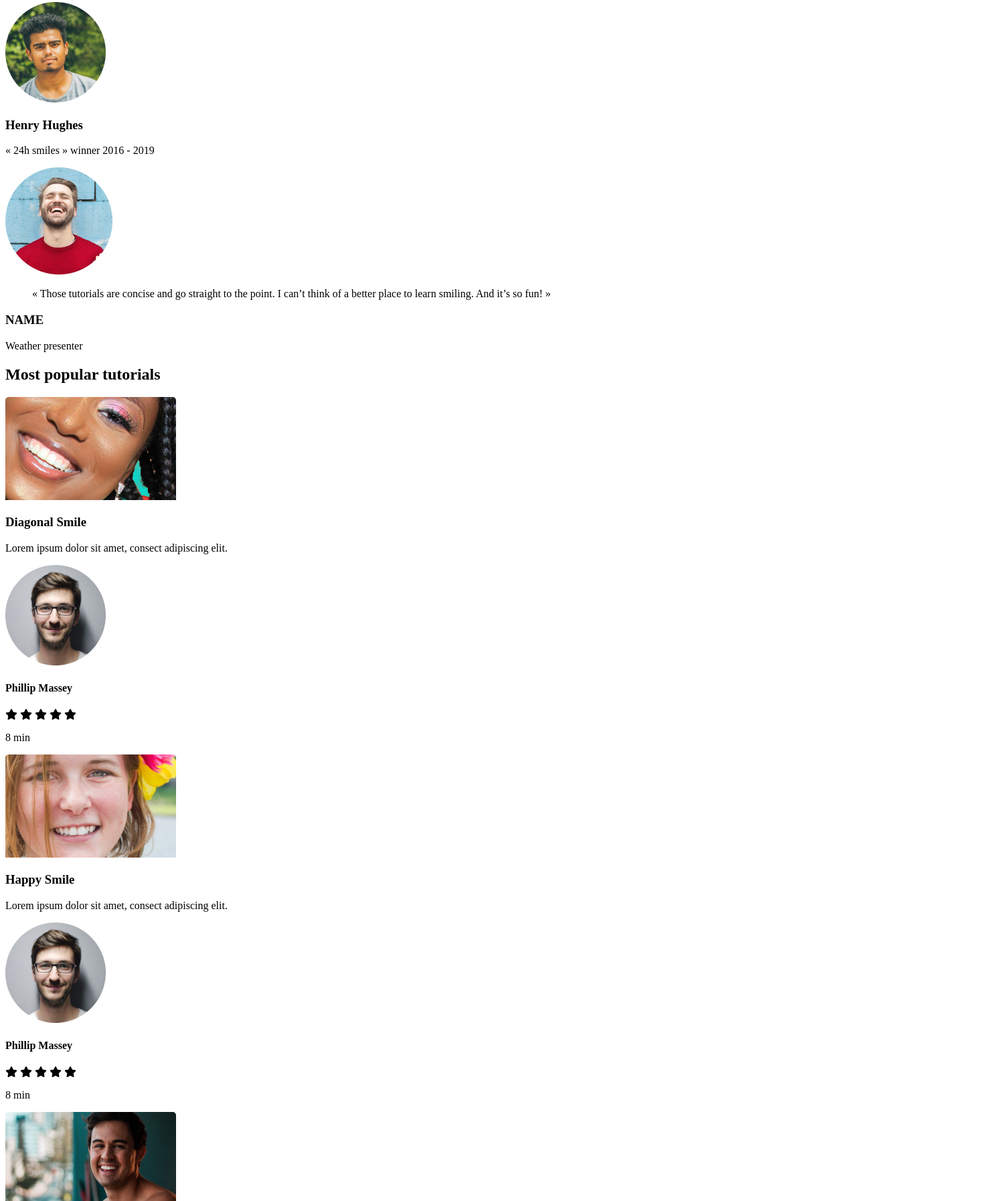
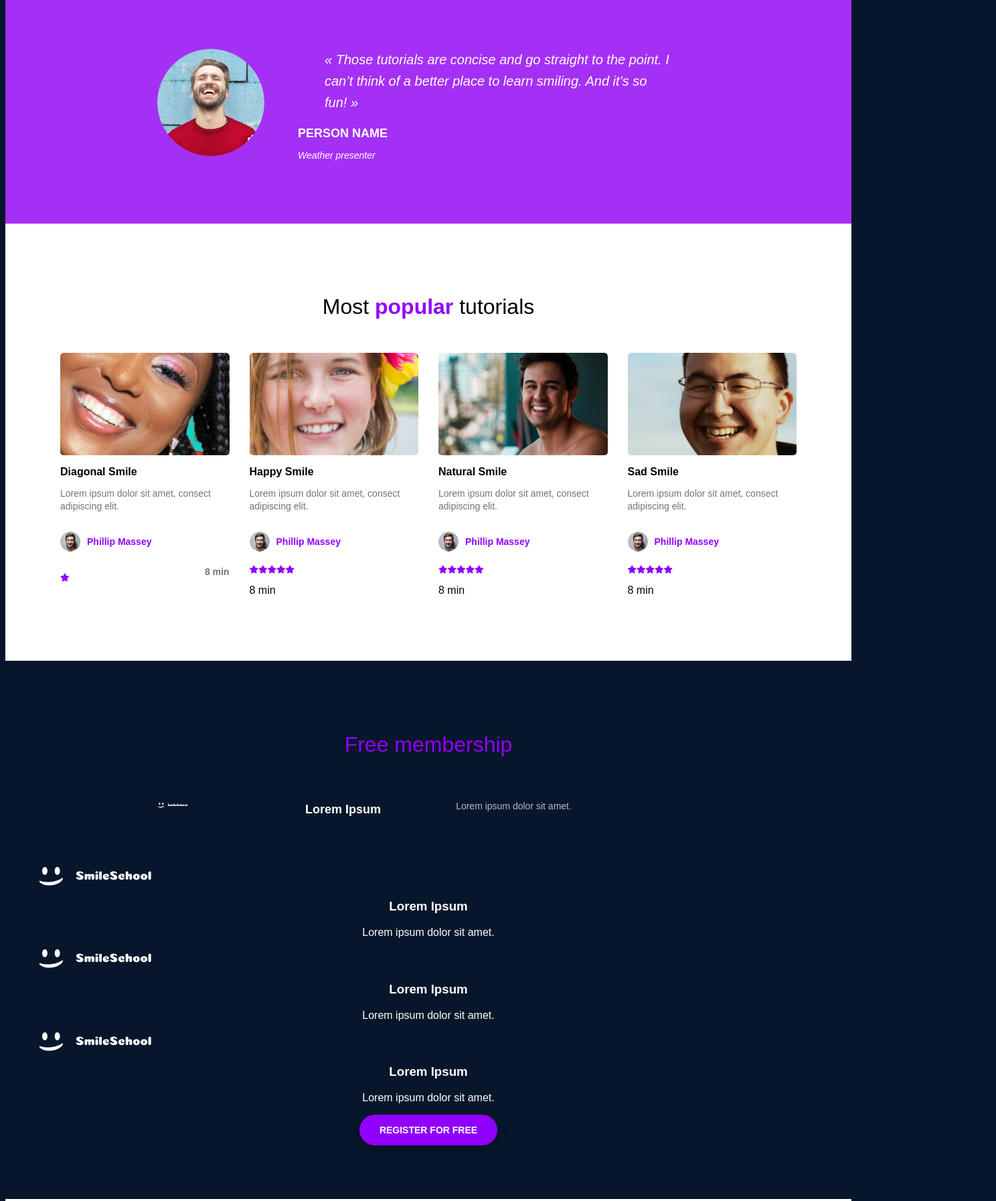
Before and after one commit to Poshdesigner/alx_html_css, a plain HTML site: page css_advanced/index.html in a window 1280 px wide. Shown: the part 1006-2800 px from the top of the page at 67% size, 1488 px wide, since content can reach past the window. Drawn offline with Linux system fonts and the light colour scheme.

Commit message:
Final changes done

```diff
--- a/css_advanced/index.html
+++ b/css_advanced/index.html
@@ -29,7 +29,7 @@
     <main>
 
         <!-- HERO SECTION -->
-        <section>
+        <section class="hero-section">
             <div>
                 <h1>Get schooled</h1>
                 <span>SMILES</span>
@@ -72,7 +72,7 @@
 
 
         <!-- TESTIMONIAL -->
-        <section>
+        <section class="testimonial-section">
             <div>
                 <img src="./images/5.png" alt="testimonial image">
             </div>
@@ -82,15 +82,16 @@
                     « Those tutorials are concise and go straight to the point.
                     I can’t think of a better place to learn smiling. And it’s so fun! »
                 </blockquote>
-                <h3>NAME</h3>
+                <h3>PERSON NAME</h3>
                 <p>Weather presenter</p>
             </div>
         </section>
 
 
         <!-- POPULAR TUTORIALS -->
-        <section>
-            <h2>Most popular tutorials</h2>
+        <section class="popular-tutorials">
+
+              <h2>Most <span class="purple-word">popular</span> tutorials</h2>
 
                  <div class="tutorials">
 
@@ -104,15 +105,13 @@
                 <h4>Phillip Massey</h4>
                  </div>
 
+                 <div class="tutorial-info">
                  <div class="rating">
                  <i class="fa-solid fa-star"></i>
-                        <i class="fa-solid fa-star"></i>
-                        <i class="fa-solid fa-star"></i>
-                        <i class="fa-solid fa-star"></i>
-                        <i class="fa-solid fa-star"></i>
+                 </div>
+                 <p>8 min</p>
                  </div>
 
-                    <p>8 min</p>
                  </div>
 
                 <div>
@@ -183,10 +182,10 @@
 
 
         <!-- FREE MEMBERSHIP -->
-        <section>
+        <section class="membership-section">
             <h2>Free membership</h2>
 
-            <div>
+            <div class="membership-grid">
                 <img src="./images/logo.png" alt="logo">
                 <h3>Lorem Ipsum</h3>
                 <p>Lorem ipsum dolor sit amet.</p>
@@ -215,7 +214,7 @@
 
 
         <!-- FAQ -->
-        <section>
+        <section class="faq-section">
             <h2>F.A.Q</h2>
 
             <div class="faq-columns">
@@ -243,7 +242,7 @@
 
 
     <!-- FOOTER -->
-    <footer>
+    <footer class="main-footer">
         <section>
             <div>
                 <img src="images/logo.png" alt="logo">
--- a/css_advanced/styles.css
+++ b/css_advanced/styles.css
@@ -0,0 +1,487 @@
+:root {
+    --purple-main: #9000FF;
+    --dark-blue-bg: #07162b;
+}
+body {
+    font-family: Arial, sans-serif;
+    color: white;
+    background-color: var(--dark-blue-bg);
+}
+img {
+    display: block;
+    max-width: 100%;
+}
+
+/* --- B. HEADER & NAVIGATION --- */
+header {
+    position: absolute; /* Allows content below to use the space */
+    width: 100%;
+    padding: 30px 100px; /* Space around the navigation */
+    z-index: 10;
+}
+
+nav {
+    display: flex;
+    justify-content: space-between 100%; /* Pushes logo left, links right */
+    align-items: center;
+}
+
+nav img {
+    height: 30px; /* Adjust height of the logo */
+}
+
+nav ul {
+    display: flex;
+    gap: 40px; /* Space between links */
+    font-size: 14px;
+    font-weight: 700;
+    text-transform: uppercase;
+}
+
+nav a:hover {
+    opacity: 0.8;
+}
+/* --- C. HERO SECTION (Main Banner) --- */
+.hero-section {
+    /* * NOTE: You must replace 'hero-bg.jpg' with the actual path
+    * to the large background image of the laughing woman.
+    */
+    background-image:
+        linear-gradient(rgba(0, 0, 0, 0.4), rgba(0, 0, 0, 0.4)), /* Dark Overlay */
+        url('./images/Object.png'); /* Replace with actual image path */
+    background-size: cover;
+    background-position: center;
+    background-repeat: no-repeat;
+    min-height: 850px; /* Minimum height for the section */
+    display: flex;
+    flex-direction: column;
+    align-items: center;
+    text-align: center;
+}
+
+/* 1. Get Schooled Content Block */
+.hero-section > div:first-child {
+    margin-top: 200px; /* Push content down from the top */
+}
+
+.hero-section h1 {
+    font-size: 80px;
+    font-weight: 700;
+    line-height: 1.2;
+}
+
+/* SMILES GRIN LAUGH text */
+.hero-section > div:first-child span {
+    font-weight: 700;
+    font-size: 16px;
+    margin: 0 15px;
+    text-transform: uppercase;
+    color: white;
+}
+
+/* The main Register button */
+.hero-section button {
+    background-color: var(--purple-main);
+    color: white;
+    border: none;
+    padding: 15px 30px;
+    border-radius: 30px;
+    text-transform: uppercase;
+    font-weight: 600;
+    font-size: 14px;
+    margin-top: 30px;
+    cursor: pointer;
+    box-shadow: 0 5px 15px rgba(0, 0, 0, 0.2);
+    transition: opacity 0.3s;
+}
+
+.hero-section button:hover {
+    opacity: 0.9;
+}
+/* --- D. LEARN FROM THE PROS (Teachers Block) --- */
+
+/* "Learn from the pros" title */
+.hero-section > div:nth-child(2) h2 {
+    color: var(--purple-main);
+    font-size: 32px;
+    font-weight: 300;
+    margin-top: 80px;
+    margin-bottom: 50px;
+}
+
+.teachers {
+    display: flex;
+    justify-content: center;
+    gap: 40px; /* Space between teacher cards */
+    padding-bottom: 50px; /* Space below the teacher cards */
+}
+
+.teachers > div {
+    max-width: 250px; /* Maximum width for each card */
+    text-align: center;
+}
+
+.teachers img {
+    width: 150px;
+    height: 150px;
+    object-fit: cover;
+    border-radius: 50%; /* Makes the images perfectly circular */
+    margin: 0 auto 15px; /* Centers image and adds space below */
+}
+
+.teachers h3 {
+    font-size: 18px;
+    font-weight: 700;
+    margin-bottom: 5px;
+}
+
+.teachers p {
+    font-size: 14px;
+    color: rgba(255, 255, 255, 0.7); /* Slightly muted text */
+}
+
+/* --- TESTIMONIAL SECTION --- */
+
+.testimonial-section {
+    /* Background color based on the screenshot (Purple) */
+    background-color: #a530f5;
+
+    padding: 80px 100px; /* Generous vertical padding */
+    color: white;
+
+    /* Setup Flexbox to align content (image + quote) */
+    display: flex;
+    justify-content: center; /* Center the main content block */
+    align-items: center; /* Vertically center all content */
+}
+
+/* Container to align the image (div:first-child) and quote (div:last-child) */
+
+
+.testimonial-section {
+    background-color: #a530f5;
+    padding: 80px 100px;
+    color: white;
+
+    /* This makes the image (Div 1) and text (Div 2) align side-by-side */
+    display: flex;
+    justify-content: center;
+    align-items: center;
+}
+
+/* Target the text container (Div 2) and ensure its contents stack vertically */
+.testimonial-section > div:nth-child(2) {
+    /* This ensures the blockquote, h3, and p stack vertically */
+    display: block;
+    max-width: 600px;
+}
+
+/* 1. Image Styling */
+.testimonial-section img {
+    width: 160px;
+    height: 160px;
+    border-radius: 50%;
+    margin-right: 50px;
+    object-fit: cover;
+}
+
+/* 2. Quote and Author Styling - (These will naturally stack) */
+
+blockquote {
+    font-style: italic;
+    font-size: 20px;
+    line-height: 1.6;
+    margin-bottom: 20px; /* Space between quote and name */
+    font-weight: 300;
+}
+
+.testimonial-section h3 {
+    font-size: 18px;
+    font-weight: 700;
+    margin-bottom: 5px; /* Space between name and title */
+}
+
+.testimonial-section p {
+    font-size: 14px;
+    font-style: italic;
+    font-weight: 300;
+}
+
+/* --- POPULAR TUTORIALS SECTION --- */
+
+/* --- POPULAR TUTORIALS SECTION --- */
+
+/* 1. Section Container (Fixing Background Color) */
+.popular-tutorials {
+    background-color: #ffffff; /* Explicitly set to pure white */
+    color: black; /* Ensure all text in this section is black */
+    padding: 80px 50px;
+}
+
+/* 2. Main Title (Fixing Alignment) */
+.popular-tutorials h2 {
+    /* The combination of width: 100% and text-align: center should guarantee centering */
+    text-align: center;
+    width: 100%;
+
+    /* Ensure only the word 'popular' is purple, the rest should be black */
+    color: black;
+    font-size: 32px;
+    font-weight: 300;
+    margin-bottom: 50px;
+}
+
+/* 2b. Color the word "popular" (Requires the <span class="purple-word"> HTML tag) */
+.popular-tutorials h2 .purple-word {
+    color: var(--purple-main);
+    font-weight: 700;
+}
+
+/* 3. Grid Layout (No change, but included for completeness) */
+.tutorials {
+    max-width: 1100px;
+    margin: 0 auto;
+
+    display: grid;
+    grid-template-columns: repeat(4, 1fr);
+    gap: 30px;
+    text-align: left;
+}
+/* ... rest of the Popular Tutorials CSS ... */
+
+/* 4. Individual Tutorial Card Styling */
+.tutorials > div {
+    color: black;
+    /* Card specific styles (if any) */
+}
+
+/* Styling for the main image wrapper to make the play button overlay possible */
+.tutorials > div > img:first-child {
+    width: 100%;
+    border-radius: 5px;
+    margin-bottom: 15px;
+    /* You will need a wrapper element and absolute positioning to place
+       the play button icon perfectly in the center, which requires more HTML structure.
+       For now, we just style the image.
+    */
+}
+
+.tutorials h3 {
+    font-size: 16px;
+    font-weight: 700;
+    margin-bottom: 10px;
+}
+
+.tutorials p:nth-of-type(1) {
+    font-size: 14px;
+    color: #6c757d;
+    margin-bottom: 15px;
+    line-height: 1.4;
+}
+
+/* 5. Author Row (Image + Name) */
+/* Target the author wrapper (div inside the card, before tutorial-info) */
+.tutorials > div > div:not(.tutorial-info) {
+    display: flex;
+    align-items: center;
+    margin-bottom: 10px;
+}
+
+.tutorials > div > div:not(.tutorial-info) img {
+    /* Author avatar */
+    width: 30px;
+    height: 30px;
+    border-radius: 50%;
+    margin-right: 10px;
+    margin-bottom: 0;
+}
+
+.tutorials h4 {
+    font-size: 14px;
+    color: var(--purple-main);
+    font-weight: 700;
+}
+
+
+/* 6. Rating and Duration Row (Using the new .tutorial-info wrapper) */
+.tutorial-info {
+    display: flex;
+    justify-content: space-between; /* Pushes rating left and duration right */
+    align-items: center;
+    margin-top: 5px;
+}
+
+/* The stars */
+.rating {
+    color: var(--purple-main);
+    font-size: 12px;
+}
+
+/* Duration text (the <p> inside .tutorial-info) */
+.tutorial-info p {
+    font-size: 14px;
+    color: var(--purple-main);
+    font-weight: 700;
+    margin: 0;
+}
+
+/* --- FREE MEMBERSHIP SECTION --- */
+
+.membership-section {
+    /* Uses the dark blue background color defined in the Hero section */
+    background-color: var(--dark-blue-bg);
+    padding: 80px 50px;
+    text-align: center; /* Centers the h2 and the button */
+
+}
+
+/* 1. Title Styling */
+.membership-section h2 {
+    color: var(--purple-main); /* Purple text */
+    font-size: 32px;
+    font-weight: 300;
+    margin-bottom: 50px;
+}
+
+/* 2. Grid Layout */
+.membership-grid {
+    max-width: 1000px; /* Limits the grid width */
+    margin: 0 auto; /* Centers the grid */
+    padding: 0 20px;
+
+    display: grid;
+    grid-template-columns: repeat(4, 1fr); /* 4 equal columns */
+    gap: 20px;
+    margin-bottom: 50px; /* Space above the button */
+}
+
+/* 3. Individual Feature Block Styling */
+.membership-grid > div {
+    /* Text is already centered from the section parent */
+}
+
+.membership-grid img {
+    /* Style for the purple smiley face icon */
+    width: 44px; /* Estimate size for a small icon */
+    height: 44px;
+    object-fit: contain;
+    margin: 0 auto 20px; /* Centers the image */
+}
+
+.membership-grid h3 {
+    font-size: 18px;
+    font-weight: 700;
+    margin-bottom: 10px;
+}
+
+.membership-grid p {
+    font-size: 14px;
+    color: rgba(255, 255, 255, 0.7); /* Muted description text */
+    line-height: 1.4;
+}
+
+/* 4. Button Styling (Reuses Hero button style) */
+.membership-section button {
+    background-color: var(--purple-main);
+    color: white;
+    border: none;
+    padding: 15px 30px;
+    border-radius: 30px;
+    text-transform: uppercase;
+    font-weight: 600;
+    font-size: 14px;
+    cursor: pointer;
+    box-shadow: 0 5px 15px rgba(0, 0, 0, 0.2);
+    transition: opacity 0.3s;
+}
+
+.membership-section button:hover {
+    opacity: 0.9;
+}
+
+/* --- F.A.Q. SECTION --- */
+
+.faq-section {
+    background-color: white;
+    padding: 80px 50px;
+    color: black; /* Ensure all text here is black */
+    text-align: center; /* To center the main h2 title */
+}
+
+/* 1. Main Title */
+.faq-section h2 {
+    font-size: 32px;
+    font-weight: 300;
+    margin-bottom: 50px;
+}
+
+/* 2. Two-Column Layout (faq-columns) */
+.faq-columns {
+    max-width: 1000px;
+    margin: 0 auto; /* Center the two columns horizontally */
+    display: flex; /* Makes the two inner divs sit side-by-side */
+    gap: 100px; /* Space between the two columns */
+    text-align: left; /* Re-aligns the text inside the columns to the left */
+}
+
+/* 3. Individual Column Styling (div inside faq-columns) */
+.faq-columns > div {
+    /* Each column takes up half the available space */
+    flex: 1;
+}
+
+/* 4. Question (h3) and Answer (p) Styling */
+.faq-columns h3 {
+    font-size: 16px;
+    font-weight: 700;
+    margin-bottom: 10px;
+}
+
+.faq-columns p {
+    font-size: 14px;
+    color: #6c757d; /* Muted answer text */
+    line-height: 1.6;
+    margin-bottom: 40px; /* Space after the answer before the next question */
+}
+
+/* --- FOOTER --- */
+.main-footer {
+    /* Uses the dark background color defined earlier */
+    background-color: var(--dark-blue-bg);
+    color: white;
+}
+
+/* 1. Main Content Wrapper (The section inside the footer) */
+.main-footer section {
+    max-width: 1000px;
+    margin: 0 auto; /* Centers the content */
+    padding: 30px 50px;
+}
+
+/* 2. Logo and Social Icons Wrapper (Horizontal Alignment) */
+.main-footer section > div:first-child {
+    display: flex;
+    justify-content: space-between; /* Pushes logo and icons to opposite ends */
+    align-items: center;
+    margin-bottom: 20px; /* Space above the copyright text */
+}
+
+/* Logo image style */
+.main-footer img {
+    height: 30px; /* Keeping the logo consistent with the Header */
+    width: auto;
+}
+
+/* Social icons container */
+.main-footer section > div:first-child > div {
+    display: flex;
+    gap: 20px; /* Space between the social media icons */
+    font-size: 24px;
+}
+
+/* 3. Copyright Text */
+.main-footer p {
+    text-align: center;
+    font-size: 12px;
+    color: rgba(255, 255, 255, 0.5); /* Muted color for copyright */
+}
```
Also changed, not shown: 1 other file. Lines whose indentation alone changed are shown as unchanged.
